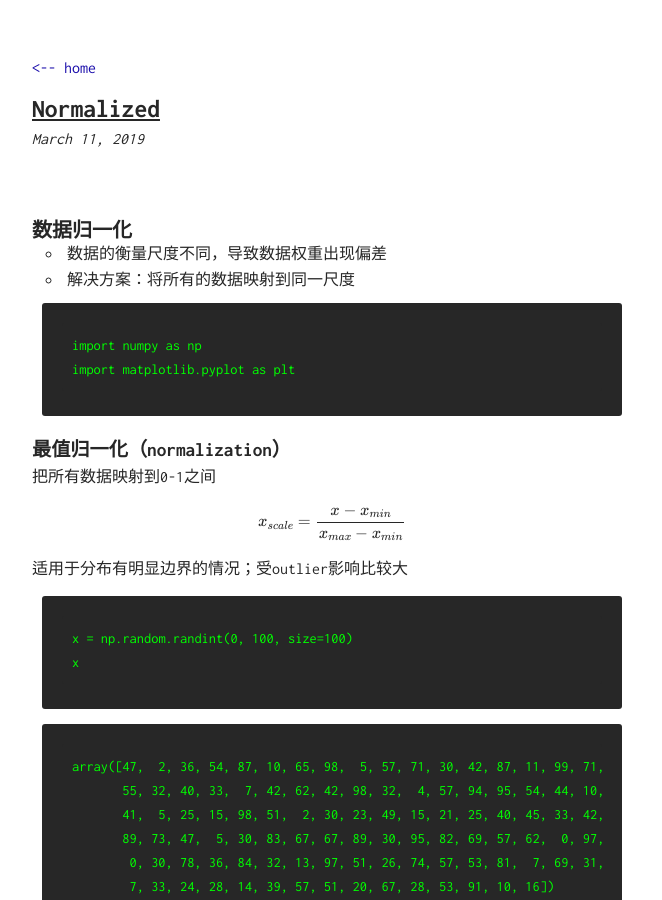
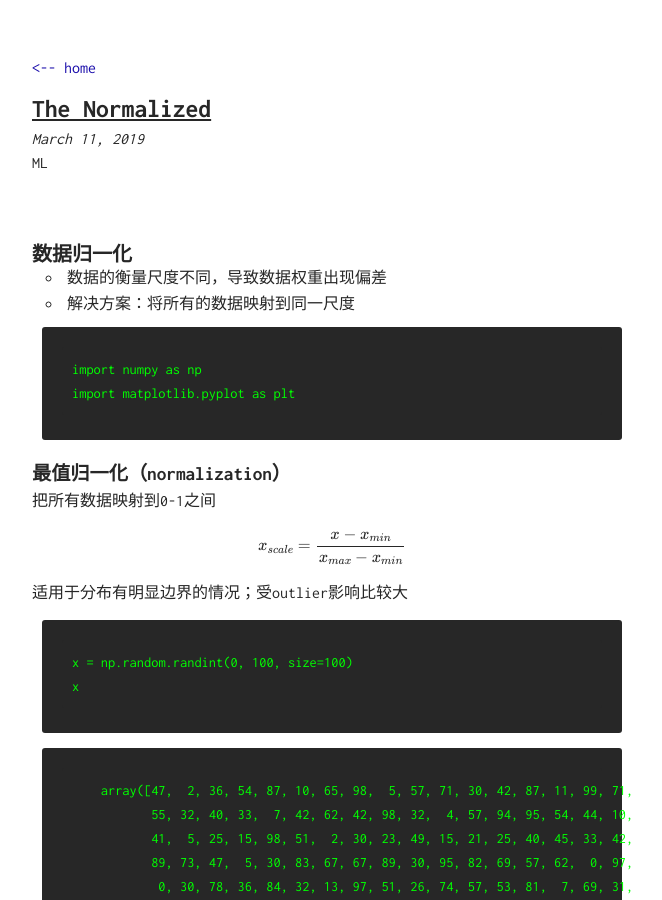
Before and after one commit to TobiahShaw/TobiahShaw.github.io, a Jekyll site: the page built from _posts/2019-03-11-Normalized.md, in a window 1280 px wide and 900 px high. Shown: the whole window, without its empty margins (308-970 px from the left). Built offline with Jekyll 4.4.1, drawn with Linux system fonts in a browser that asks for light colours; our own code applies the rules of GitHub Pages for plain Markdown files; formulas are drawn with MathJax 3.

Commit message:
update post

````diff
--- a/_posts/2019-03-11-Normalized.md
+++ b/_posts/2019-03-11-Normalized.md
@@ -1,3 +1,9 @@
+---
+layout: post
+title: The Normalized
+tag: ML
+---
+
 # 数据归一化
 
 - 数据的衡量尺度不同，导致数据权重出现偏差
@@ -21,17 +27,20 @@
 x
 ```
 
+```terminal
     array([47,  2, 36, 54, 87, 10, 65, 98,  5, 57, 71, 30, 42, 87, 11, 99, 71,
            55, 32, 40, 33,  7, 42, 62, 42, 98, 32,  4, 57, 94, 95, 54, 44, 10,
            41,  5, 25, 15, 98, 51,  2, 30, 23, 49, 15, 21, 25, 40, 45, 33, 42,
            89, 73, 47,  5, 30, 83, 67, 67, 89, 30, 95, 82, 69, 57, 62,  0, 97,
             0, 30, 78, 36, 84, 32, 13, 97, 51, 26, 74, 57, 53, 81,  7, 69, 31,
             7, 33, 24, 28, 14, 39, 57, 51, 20, 67, 28, 53, 91, 10, 16])
+```
 
 ```python
 (x - np.min(x)) / (np.max(x) - np.min(x))
 ```
 
+```terminal
     array([0.47474747, 0.02020202, 0.36363636, 0.54545455, 0.87878788,
            0.1010101 , 0.65656566, 0.98989899, 0.05050505, 0.57575758,
            0.71717172, 0.3030303 , 0.42424242, 0.87878788, 0.11111111,
@@ -52,6 +61,7 @@
            0.07070707, 0.33333333, 0.24242424, 0.28282828, 0.14141414,
            0.39393939, 0.57575758, 0.51515152, 0.2020202 , 0.67676768,
            0.28282828, 0.53535354, 0.91919192, 0.1010101 , 0.16161616])
+```
 
 ```python
 X = np.random.randint(0, 100, size=(50, 2))
@@ -59,6 +69,7 @@
 X[:10,:]
 ```
 
+```terminal
     array([[24., 70.],
            [55., 11.],
            [28.,  3.],
@@ -69,6 +80,7 @@
            [77., 59.],
            [ 1., 27.],
            [19., 22.]])
+```
 
 ```python
 X[:,0] = (X[:,0] - np.min(X[:,0])) / (np.max(X[:,0]) - np.min(X[:,0]))
@@ -76,6 +88,7 @@
 X[:10,:]
 ```
 
+```terminal
     array([[0.24468085, 0.73684211],
         [0.57446809, 0.11578947],
         [0.28723404, 0.03157895],
@@ -86,6 +99,7 @@
         [0.80851064, 0.62105263],
         [0.        , 0.28421053],
         [0.19148936, 0.23157895]])
+```
 
 ```python
 plt.scatter(X[:,0], X[:,1])
@@ -98,25 +112,33 @@
 np.mean(X[:,0])
 ```
 
+```terminal
 0.4785106382978724
+```
 
 ```python
 np.std(X[:,0])
 ```
 
+```terminal
 0.2961079202038071
+```
 
 ```python
 np.mean(X[:,1])
 ```
 
+```terminal
 0.43705263157894736
+```
 
 ```python
 np.std(X[:,1])
 ```
 
+```terminal
 0.3237949489647256
+```
 
 ## 均值方差归一化（standardization）
 
@@ -148,10 +170,12 @@
 print(np.std(X2[:,1]))
 ```
 
+```terminal
 1.2434497875801754e-16
 0.9999999999999998
 1.0103029524088925e-16
 1.0
+```
 
 ### 如何对测试数据集进行归一化
 
@@ -185,6 +209,7 @@
 X[:10,:]
 ```
 
+```terminal
     array([[5.1, 3.5, 1.4, 0.2],
            [4.9, 3. , 1.4, 0.2],
            [4.7, 3.2, 1.3, 0.2],
@@ -195,6 +220,7 @@
            [5. , 3.4, 1.5, 0.2],
            [4.4, 2.9, 1.4, 0.2],
            [4.9, 3.1, 1.5, 0.1]])
+```
 
 ```python
 from sklearn.model_selection import train_test_split
@@ -222,13 +248,17 @@
 stdScaler.mean_
 ```
 
+```terminal
 array([5.83416667, 3.0825    , 3.70916667, 1.16916667])
+```
 
 ```python
 stdScaler.scale_
 ```
 
+```terminal
 array([0.81019502, 0.44076874, 1.76295187, 0.75429833])
+```
 
 ```python
 X_train_std = stdScaler.transform(X_train)
@@ -245,4 +275,6 @@
 kNN_clf.score(X_test_std, y_test)
 ```
 
+```terminal
 1.0
+```
````
